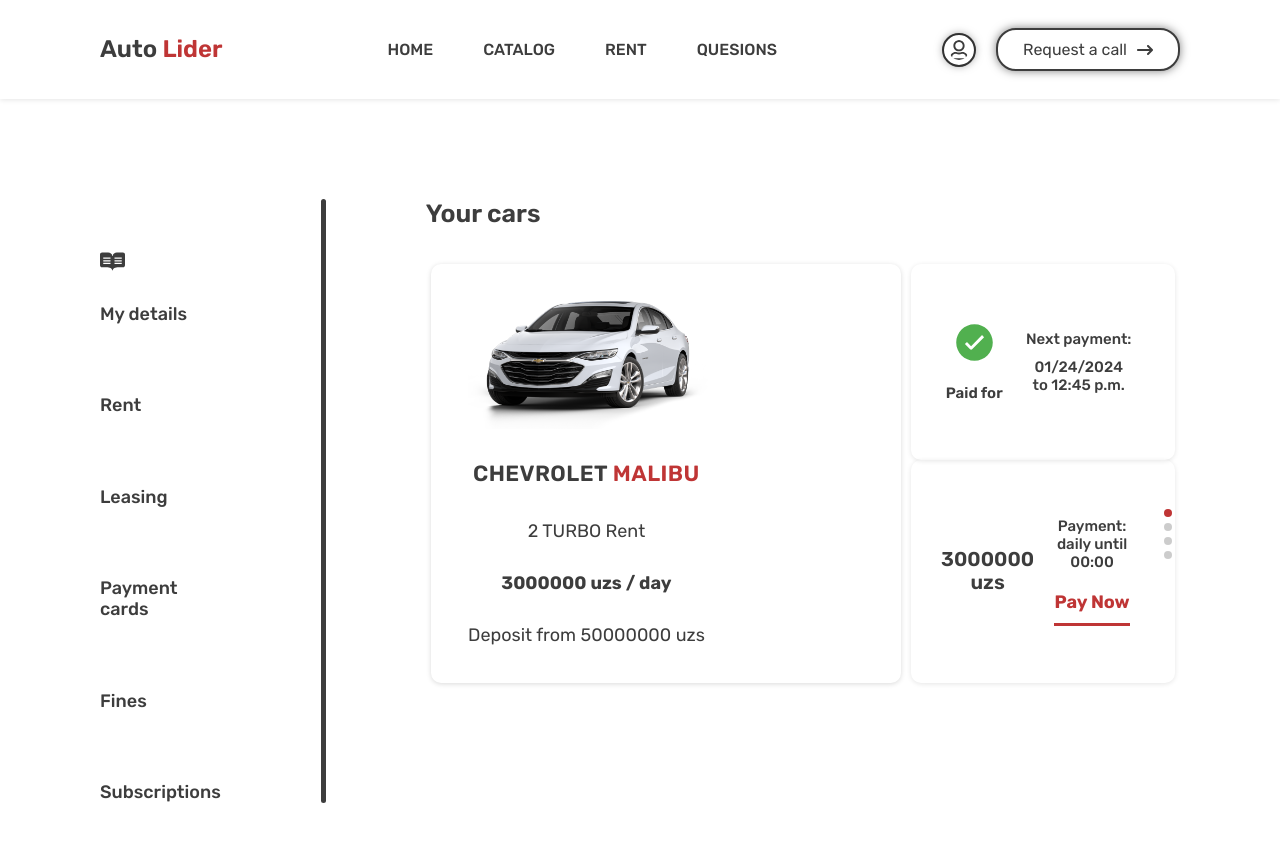
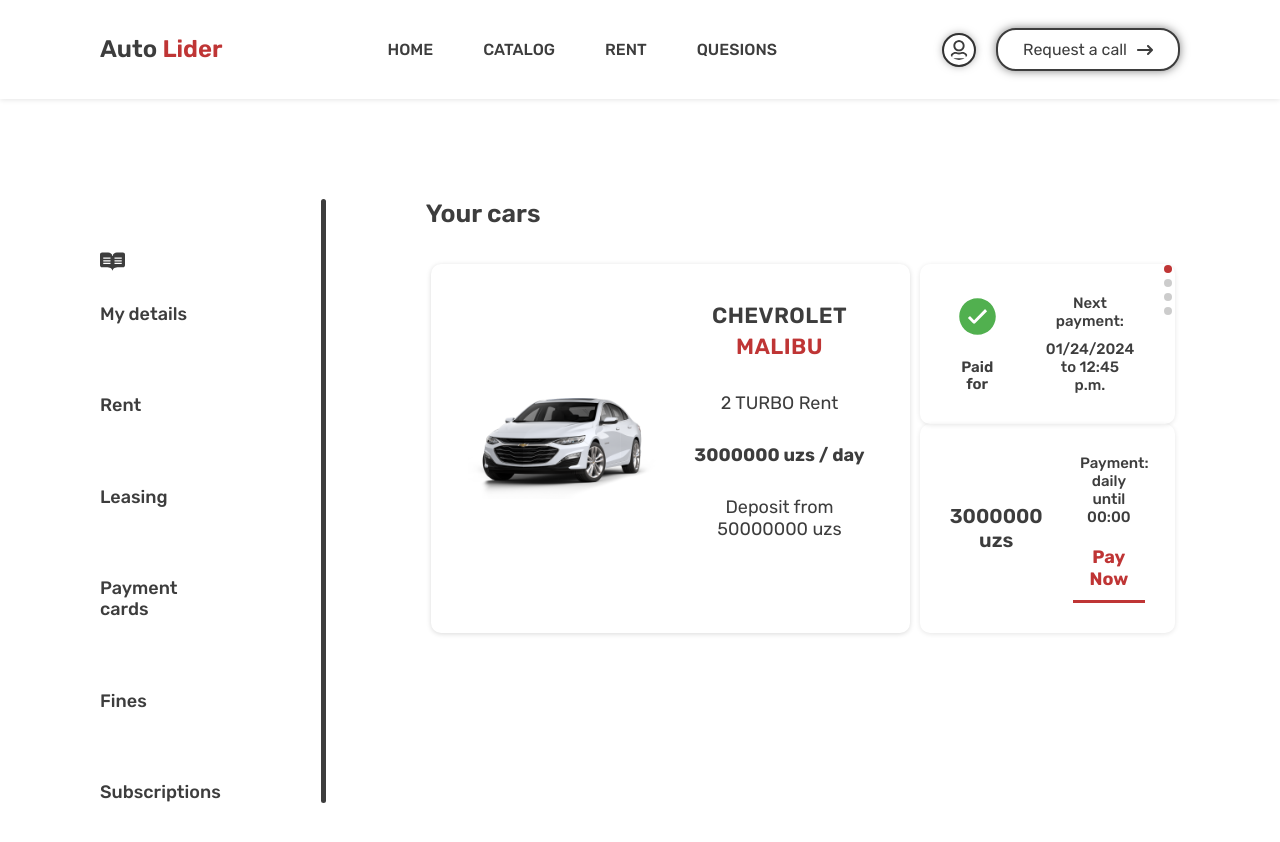
Before and after one commit to Shahzod999/AutoLider, a Next.js app: page /personalArea/rent in a window 1280 px wide. Shown: the top 842 px of the page. Built offline with nearby package versions, Linux system fonts and the light colour scheme.

Commit message:
rentMedia

```diff
--- a/src/app/personalArea/fines/fines.scss
+++ b/src/app/personalArea/fines/fines.scss
@@ -1,3 +1,5 @@
+@import "../../../app/media.scss";
+
 .borderHorizontal {
   display: block;
   width: 100%;
@@ -9,6 +11,7 @@
   display: flex;
   justify-content: space-between;
   padding-bottom: 30px;
+
   &__box {
     display: flex;
     align-items: center;
--- a/src/app/personalArea/fines/page.tsx
+++ b/src/app/personalArea/fines/page.tsx
@@ -41,7 +41,7 @@
             </div>
           </div>
 
-          <Pagination />
+          {/* <Pagination /> */}
         </div>
 
         <FinesPersonalArea />
--- a/src/app/personalArea/leasing/page.tsx
+++ b/src/app/personalArea/leasing/page.tsx
@@ -25,7 +25,7 @@
             <h2>PAYMENT SCHEDULE</h2>
 
             <div className="leasingPagination__buttons">
-              {arrow && <Pagination />}
+              {/* {arrow && <Pagination />} */}
 
               <div onClick={handleOpen} className="leasingPagination__Arrow">
                 {arrow ? <MdKeyboardArrowUp /> : <MdKeyboardArrowDown />}
--- a/src/app/personalArea/rentedCars.scss
+++ b/src/app/personalArea/rentedCars.scss
@@ -11,8 +11,17 @@
     @include media(1250) {
       height: 420px;
     }
-    @include media(900) {
+    @include media(950) {
       height: 550px;
+    }
+    @include media(600) {
+      height: 650px;
+    }
+    @include media(350) {
+      height: 700px;
+    }
+    @include media(350) {
+      height: 800px;
     }
 
     > h2 {
@@ -68,6 +77,10 @@
   height: 100%;
   object-fit: cover;
 }
+.swiper-pagination-vertical.swiper-pagination-bullets {
+  top: 0 !important;
+  transform: none !important;
+}
 .swiper-pagination-bullet-active {
   background-color: #bf3535 !important;
 }
--- a/src/components/catalog/catalog.scss
+++ b/src/components/catalog/catalog.scss
@@ -94,6 +94,7 @@
     display: grid;
     grid-template-columns: repeat(4, 1fr);
     gap: 10px;
+    margin-bottom: 50px;
 
     @include media(1650) {
       grid-template-columns: repeat(3, 1fr);
--- a/src/components/navigation/navig.scss
+++ b/src/components/navigation/navig.scss
@@ -224,7 +224,7 @@
           right: 0;
           bottom: 25px;
           background-color: white;
-          z-index: 1;
+          z-index: 2;
         }
       }
       .button:hover {
--- a/src/components/pagination/pagination.scss
+++ b/src/components/pagination/pagination.scss
@@ -6,7 +6,7 @@
   font-size: 20px;
   font-weight: 500;
   gap: 30px;
-  margin-top: 50px;
+  // margin-top: 50px;
   @include media(1500) {
     gap: 25px;
   }
--- a/src/components/yourCars/yourCars.scss
+++ b/src/components/yourCars/yourCars.scss
@@ -8,13 +8,18 @@
 
   &__info {
     display: flex;
-    flex-wrap: wrap;
+    width: 100%;
     flex: 3;
     justify-content: space-between;
     gap: 30px;
     padding: 5%;
     box-shadow: 0px 1px 5px 0px #00000026;
     border-radius: 10px;
+    @include media(700) {
+      flex-direction: column;
+      justify-content: center;
+      align-items: center;
+    }
 
     &__image {
       width: 240px;
@@ -27,6 +32,9 @@
       display: flex;
       flex-direction: column;
       gap: 30px;
+      @include media(700) {
+        gap: 5px;
+      }
       h3 {
         font-size: 22px;
         font-weight: 600;
@@ -48,12 +56,16 @@
       display: flex;
       padding: 30px;
       align-items: center;
-      gap: 5px;
+      gap: 30px;
       text-align: center;
       box-shadow: 0px 1px 5px 0px #0000001a;
       border-radius: 10px;
       flex: 1;
 
+      @include media(350) {
+        gap: 5px;
+        padding: 20px;
+      }
       &__checkMark {
         display: flex;
         flex-direction: column;
```
Also changed, not shown: src/app/personalArea/leasing/leasing.scss (+13 -0 lines).
